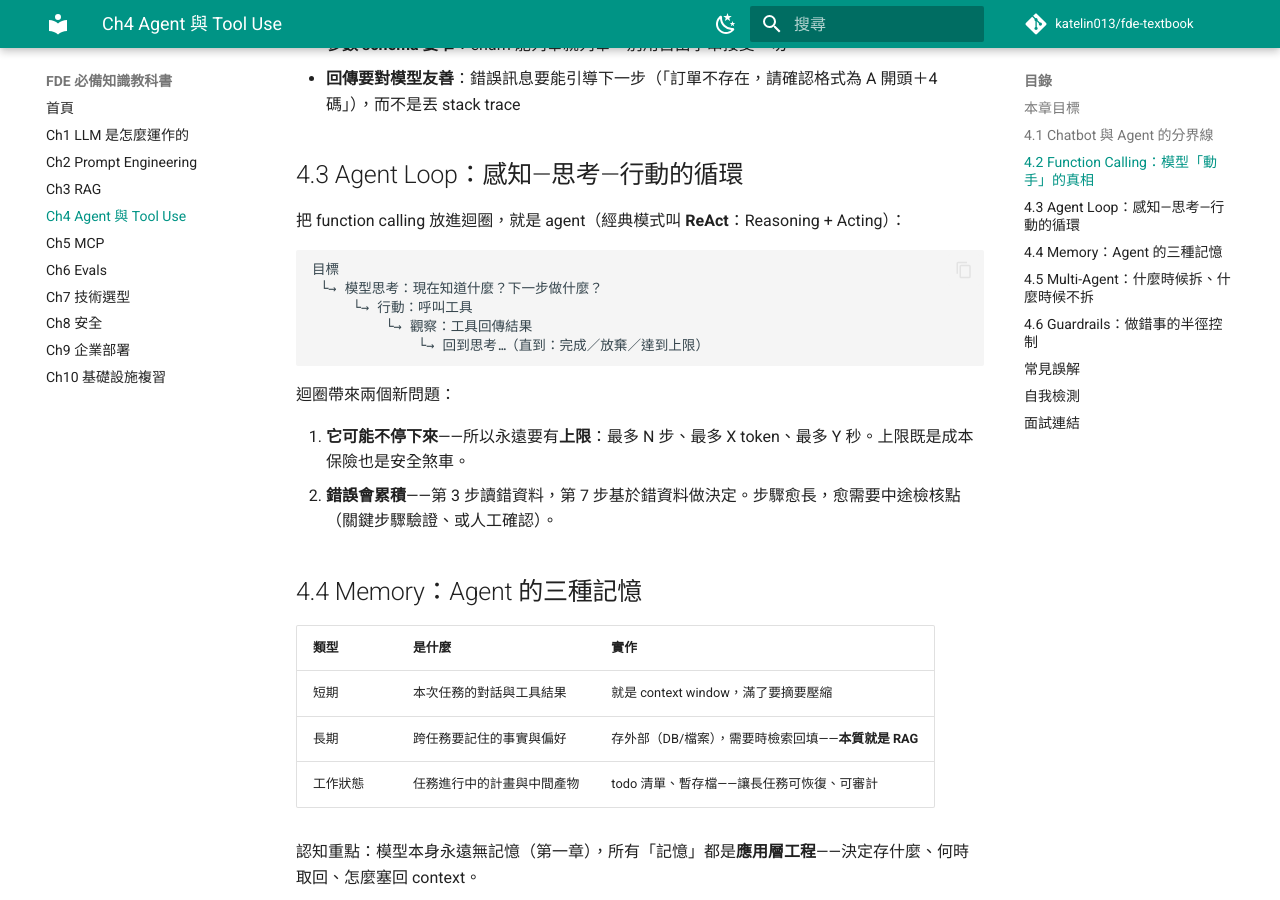
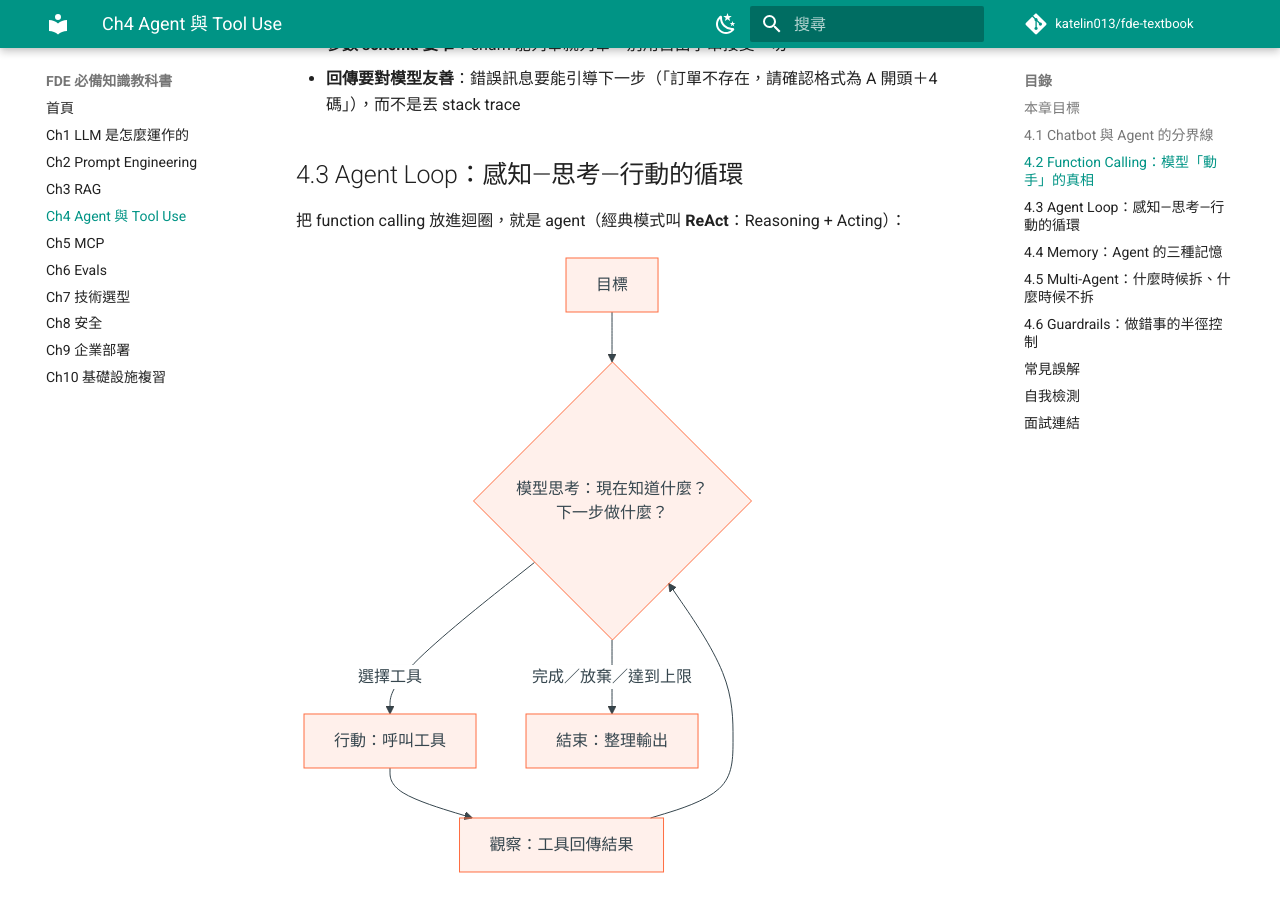
Before and after one commit to katelin013/fde-textbook, an MkDocs documentation site: the page built from docs/ch4-agents.md, in a window 1280 px wide and 900 px high, scrolled down 1111 px. Built offline with MkDocs 1.6.1 and Material for MkDocs 9.7.7, drawn with Linux system fonts in a browser that asks for light colours; comment, search, counter and statistics services are not loaded.

Commit message:
feat: ASCII 流程圖升級為 Mermaid 圖解

````diff
--- a/docs/ch4-agents.md
+++ b/docs/ch4-agents.md
@@ -41,12 +41,13 @@ Agent 的基礎機制是 **function calling（tool use）**。關鍵認知：**
 
 把 function calling 放進迴圈，就是 agent（經典模式叫 **ReAct**：Reasoning + Acting）：
 
-```
-目標
- └→ 模型思考：現在知道什麼？下一步做什麼？
-     └→ 行動：呼叫工具
-         └→ 觀察：工具回傳結果
-             └→ 回到思考…（直到：完成／放棄／達到上限）
+```mermaid
+flowchart TD
+  G["目標"] --> T{"模型思考：現在知道什麼？下一步做什麼？"}
+  T -->|"選擇工具"| A["行動：呼叫工具"]
+  A --> O["觀察：工具回傳結果"]
+  O --> T
+  T -->|"完成／放棄／達到上限"| E["結束：整理輸出"]
 ```
 
 迴圈帶來兩個新問題：
````
